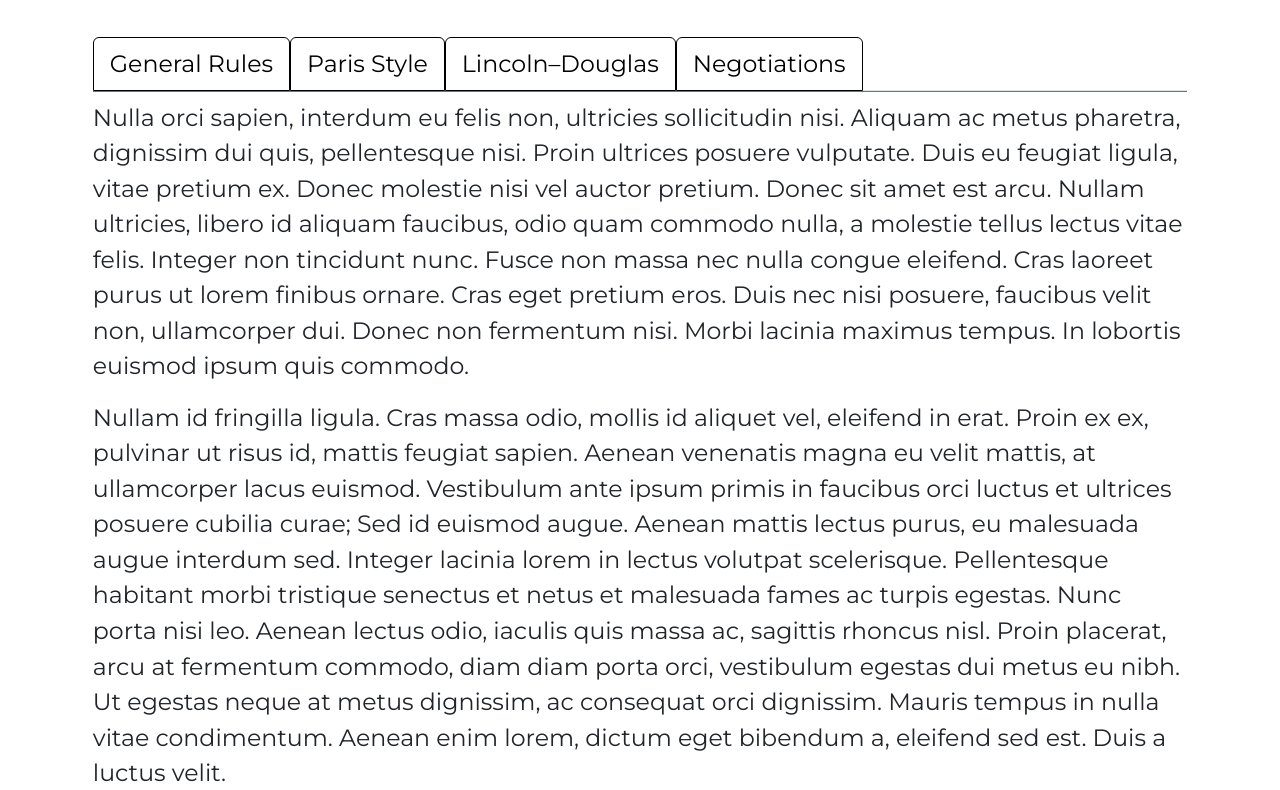
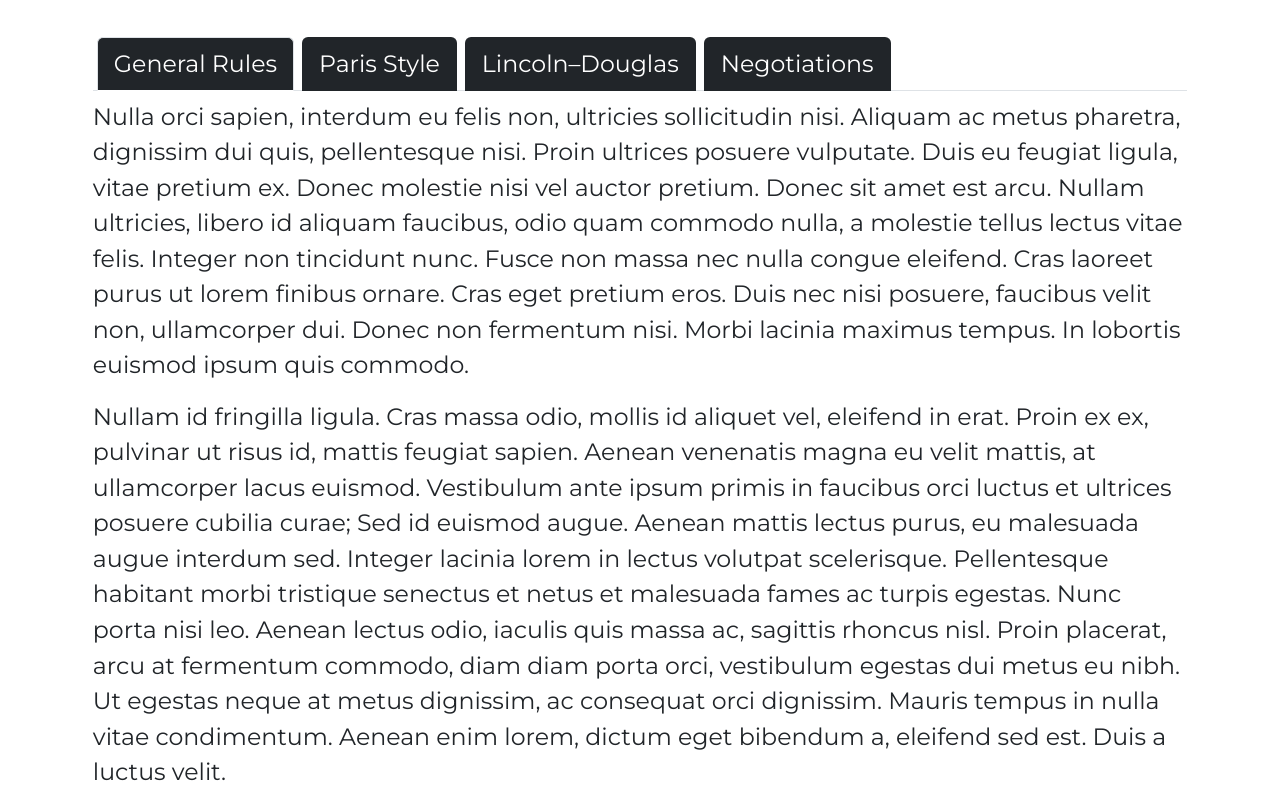
Before and after one commit to JeremiJL/Debate-Club-Static, a plain HTML site: page pages/rules.html in a window 1280 px wide. Shown: the part 217-1007 px from the top of the page. Drawn offline with nearby package versions, Linux system fonts and the light colour scheme; a web font is replaced by a local one.

Commit message:
modification to rules page-bar

```diff
--- a/pages/rules.html
+++ b/pages/rules.html
@@ -79,21 +79,21 @@
   <h1> Club Rules </h1>
   <!-- Navigation around rules of specific debate forms -->
   <div class="container-flex py-2">
-    <ul class="nav nav-tabs " id="myTab" role="tablist">
-      <li class="nav-item" role="presentation">
-        <button class="nav-link active text-black border border-black" id="general-tab" data-bs-toggle="tab" data-bs-target="#general" type="button" role="tab" aria-controls="general" aria-selected="true">General Rules</button>
+    <ul class="nav nav-tabs" id="myTab" role="tablist">
+      <li class="nav-item mx-1" role="presentation">
+        <button class="nav-link bg-dark text-white active" id="general-tab" data-bs-toggle="tab" data-bs-target="#general" type="button" role="tab" aria-controls="general" aria-selected="true">General Rules</button>
       </li>
-      <li class="nav-item" role="presentation">
-        <button class="nav-link text-black border border-black" id="paris-tab" data-bs-toggle="tab" data-bs-target="#paris" type="button" role="tab" aria-controls="paris" aria-selected="false">Paris Style</button>
+      <li class="nav-item mx-1" role="presentation">
+        <button class="nav-link bg-dark text-white" id="paris-tab" data-bs-toggle="tab" data-bs-target="#paris" type="button" role="tab" aria-controls="paris" aria-selected="false">Paris Style</button>
       </li>
-      <li class="nav-item" role="presentation">
-        <button class="nav-link text-black border border-black" id="lincoln-tab" data-bs-toggle="tab" data-bs-target="#lincoln" type="button" role="tab" aria-controls="lincoln" aria-selected="false">Lincoln–Douglas</button>
+      <li class="nav-item mx-1" role="presentation">
+        <button class="nav-link bg-dark text-white " id="lincoln-tab" data-bs-toggle="tab" data-bs-target="#lincoln" type="button" role="tab" aria-controls="lincoln" aria-selected="false">Lincoln–Douglas</button>
       </li>
-      <li class="nav-item" role="presentation">
-        <button class="nav-link text-black border border-black" id="negotiations-tab" data-bs-toggle="tab" data-bs-target="#negotiations" type="button" role="tab" aria-controls="negotiations" aria-selected="false">Negotiations</button>
+      <li class="nav-item mx-1" role="presentation">
+        <button class="nav-link bg-dark text-white" id="negotiations-tab" data-bs-toggle="tab" data-bs-target="#negotiations" type="button" role="tab" aria-controls="negotiations" aria-selected="false">Negotiations</button>
       </li>
     </ul>
-    <div class="tab-content py-2 border-bottom border-top border-secondary" id="myTabContent">
+    <div class="tab-content py-2 border-bottom border-secondary" id="myTabContent">
       <div class="tab-pane fade show active" id="general" role="tabpanel" aria-labelledby="general-tab">
         <p>Nulla orci sapien, interdum eu felis non, ultricies sollicitudin nisi. Aliquam ac metus pharetra, dignissim dui quis, pellentesque nisi. Proin ultrices posuere vulputate. Duis eu feugiat ligula, vitae pretium ex. Donec molestie nisi vel auctor pretium. Donec sit amet est arcu. Nullam ultricies, libero id aliquam faucibus, odio quam commodo nulla, a molestie tellus lectus vitae felis. Integer non tincidunt nunc. Fusce non massa nec nulla congue eleifend. Cras laoreet purus ut lorem finibus ornare. Cras eget pretium eros. Duis nec nisi posuere, faucibus velit non, ullamcorper dui. Donec non fermentum nisi. Morbi lacinia maximus tempus. In lobortis euismod ipsum quis commodo.</p>
         <p>Nullam id fringilla ligula. Cras massa odio, mollis id aliquet vel, eleifend in erat. Proin ex ex, pulvinar ut risus id, mattis feugiat sapien. Aenean venenatis magna eu velit mattis, at ullamcorper lacus euismod. Vestibulum ante ipsum primis in faucibus orci luctus et ultrices posuere cubilia curae; Sed id euismod augue. Aenean mattis lectus purus, eu malesuada augue interdum sed. Integer lacinia lorem in lectus volutpat scelerisque. Pellentesque habitant morbi tristique senectus et netus et malesuada fames ac turpis egestas. Nunc porta nisi leo. Aenean lectus odio, iaculis quis massa ac, sagittis rhoncus nisl. Proin placerat, arcu at fermentum commodo, diam diam porta orci, vestibulum egestas dui metus eu nibh. Ut egestas neque at metus dignissim, ac consequat orci dignissim. Mauris tempus in nulla vitae condimentum. Aenean enim lorem, dictum eget bibendum a, eleifend sed est. Duis a luctus velit.</p>
```
Also changed, not shown: pages/aboutus.html (+1 -1 lines), tests/rules.html (added, +137 -0 lines).
